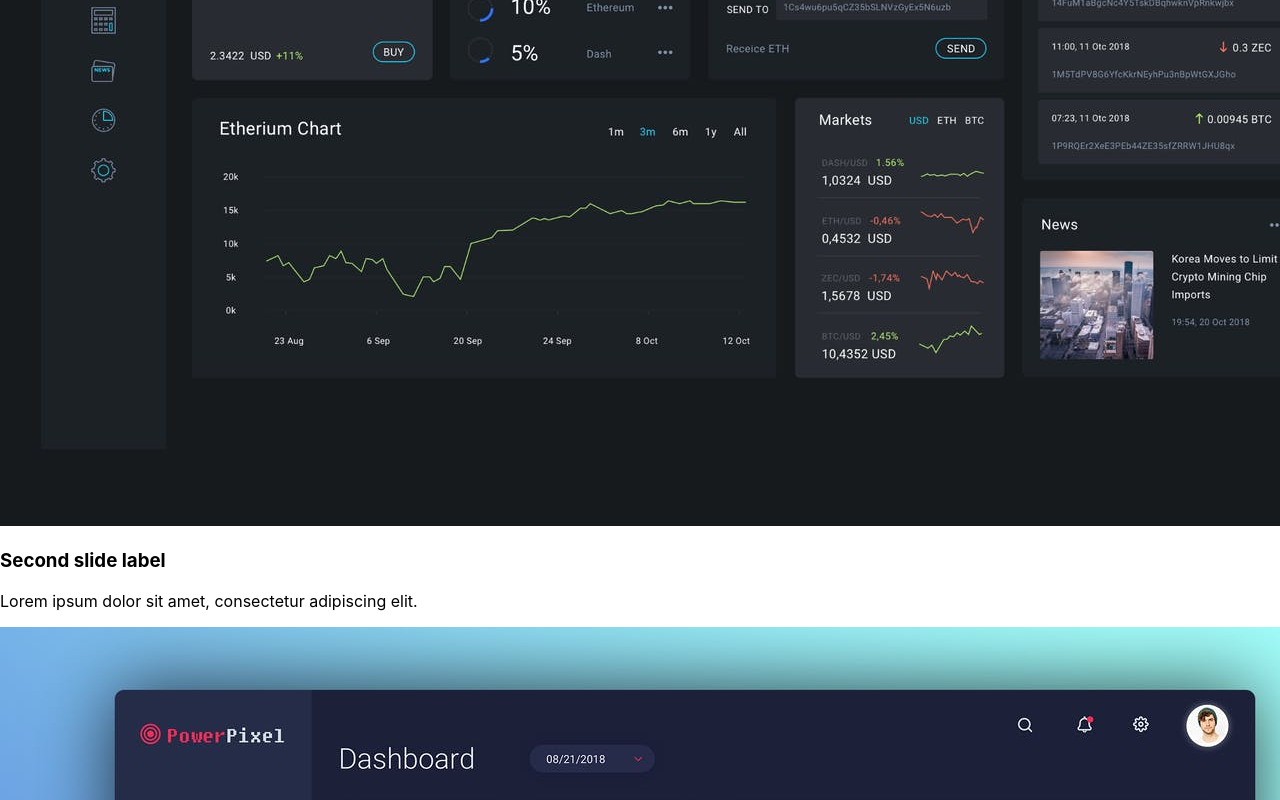
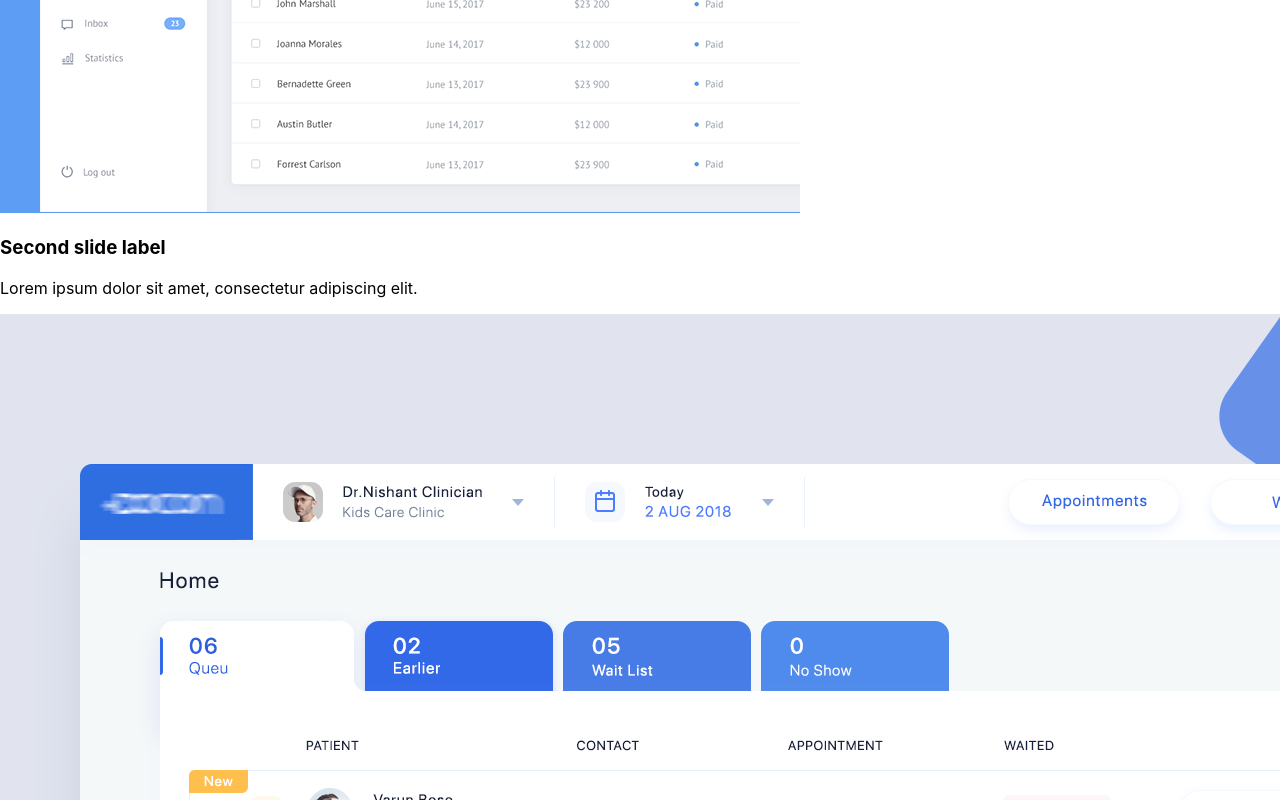
Before and after one commit to VadimChorrny/Web-Library, a React (Create React App) app: page / in a window 1280 px wide. Shown: the part 2000-2800 px from the top of the page. Built offline with nearby package versions, Linux system fonts and the light colour scheme; the HTML template or start-up script is replaced by a standard one.

Commit message:
work with ui ux

```diff
--- a/src/Components/Header.jsx
+++ /dev/null
@@ -1,35 +0,0 @@
-import React from "react";
-import Button from "react-bootstrap/Button";
-import Navbar from "react-bootstrap/Navbar";
-import Nav from "react-bootstrap/Nav";
-import Form from "react-bootstrap/Form";
-import FormControl from "react-bootstrap/FormControl";
-
-function Header() {
-    return (
-        <>
-            <div className="header">
-                <div className="header__inner">
-                    <Navbar bg="dark" variant="dark">
-                        <Navbar.Brand href="#">Storage</Navbar.Brand>
-                        <Nav className="mr-auto">
-                            <Nav.Link href="#">Home</Nav.Link>
-                            <Nav.Link href="#">Features</Nav.Link>
-                            <Nav.Link href="#">Pricing</Nav.Link>
-                        </Nav>
-                        <Form inline>
-                            <FormControl
-                                type="text"
-                                placeholder="Search"
-                                className="mr-sm-2"
-                            />
-                            <Button variant="outline-info">Search</Button>
-                        </Form>
-                    </Navbar>
-                </div>
-            </div>
-        </>
-    );
-}
-
-export default Header;
--- /dev/null
+++ b/src/Pages/App.js
@@ -0,0 +1,14 @@
+import React from "react";
+import "../Styles/index.css";
+import Header from "../UI/Header";
+import Menu from "../UI/Menu";
+function App() {
+    return (
+        <div>
+            <Header />
+            <Menu />
+        </div>
+    );
+}
+
+export default App;
--- /dev/null
+++ b/src/UI/Header.jsx
@@ -0,0 +1,31 @@
+import React from "react";
+import Nav from "react-bootstrap/Nav";
+import Navbar from "react-bootstrap/Navbar";
+import Form from "react-bootstrap/Form";
+import FormControl from "react-bootstrap/FormControl";
+import Button from "react-bootstrap/Button";
+
+function header() {
+    return (
+        <div>
+            <Navbar bg="dark" variant="dark">
+                <Navbar.Brand href="#home">Navbar</Navbar.Brand>
+                <Nav className="mr-auto">
+                    <Nav.Link href="#home">Home</Nav.Link>
+                    <Nav.Link href="#features">Features</Nav.Link>
+                    <Nav.Link href="#pricing">Pricing</Nav.Link>
+                </Nav>
+                <Form inline>
+                    <FormControl
+                        type="text"
+                        placeholder="Search"
+                        className="mr-sm-2"
+                    />
+                    <Button variant="outline-info">Search</Button>
+                </Form>
+            </Navbar>
+        </div>
+    );
+}
+
+export default header;
--- a/src/Components/Gen/Menu.jsx
+++ b/src/UI/Menu.jsx
@@ -1,12 +1,22 @@
-import React from "react";
+import React, { useState } from "react";
 import Carousel from "react-bootstrap/Carousel";
 
 function Menu() {
+    const [index, setIndex] = useState(0);
+
+    const handleSelect = (selectedIndex, e) => {
+        setIndex(selectedIndex);
+    };
+
     return (
         <div>
-            <Carousel>
+            <Carousel activeIndex={index} onSelect={handleSelect}>
                 <Carousel.Item>
-                    <img className="d-block w-100" src="yellow.jpg" />
+                    <img
+                        className="d-block w-100"
+                        src="yellow.jpg"
+                        alt="First slide"
+                    />
                     <Carousel.Caption>
                         <h3>First slide label</h3>
                         <p>
@@ -16,7 +26,11 @@ function Menu() {
                     </Carousel.Caption>
                 </Carousel.Item>
                 <Carousel.Item>
-                    <img className="d-block w-100" src="kurs.jpg" />
+                    <img
+                        className="d-block w-100"
+                        src="rentio.png"
+                        alt="Second slide"
+                    />
 
                     <Carousel.Caption>
                         <h3>Second slide label</h3>
@@ -27,7 +41,11 @@ function Menu() {
                     </Carousel.Caption>
                 </Carousel.Item>
                 <Carousel.Item>
-                    <img className="d-block w-100 h-80" src="site.jpg" />
+                    <img
+                        className="d-block w-100"
+                        src="state.png"
+                        alt="Third slide"
+                    />
 
                     <Carousel.Caption>
                         <h3>Third slide label</h3>
--- a/src/index.js
+++ b/src/index.js
@@ -1,14 +1,11 @@
 import React from "react";
 import ReactDOM from "react-dom";
-import "./Styles/index.css";
 import * as serviceWorker from "./serviceWorker";
-import Header from "./Components/Header";
-import Menu from "./Components/Gen/Menu";
+import App from "./Pages/App";
 
 ReactDOM.render(
     <React.StrictMode>
-        <Header />
-        <Menu />
+        <App />
     </React.StrictMode>,
     document.getElementById("root")
 );
```
